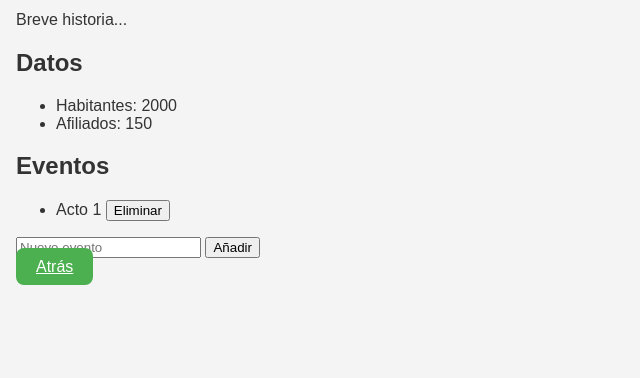
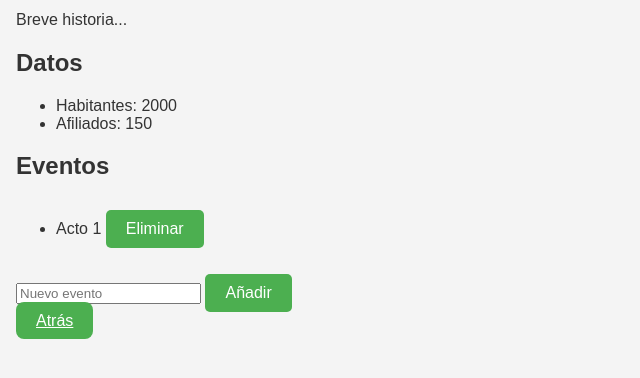
Before and after one commit to InkureAlicante/CoordinacionAlacanti, a Flask app: page /municipio/Busot in a window 1280 px wide. Shown: the part 185-563 px from the top of the page, without its empty margins (0-640 px from the left). Run offline with Flask 3, Linux system fonts and the light colour scheme.

Commit message:
Add files via upload

```diff
--- a/static/styles.css
+++ b/static/styles.css
@@ -51,6 +51,26 @@ main {
     background-color: #45a049;
     transform: scale(1.05);
 }
+/* Estilo unificado para todos los botones */
+.button {
+    margin-top: 10px; /* Espaciado superior */
+    padding: 10px 20px;
+    background-color: #4CAF50;
+    color: white;
+    border: none;
+    border-radius: 5px;
+    cursor: pointer;
+    font-size: 16px;
+    transition: all 0.3s;
+    text-align: center;
+    text-decoration: none;
+    display: inline-block;
+}
+
+.button:hover {
+    background-color: #45a049;
+    transform: scale(1.05);
+}
 
 /* Botón "Atrás" */
 .btn-back {
```
